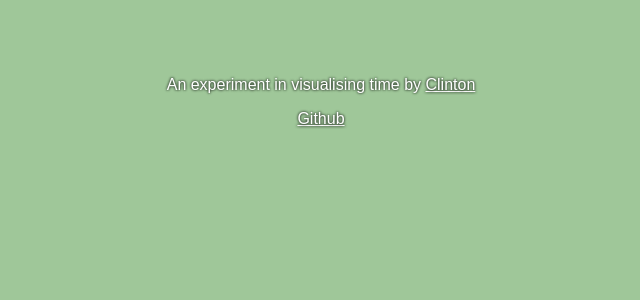
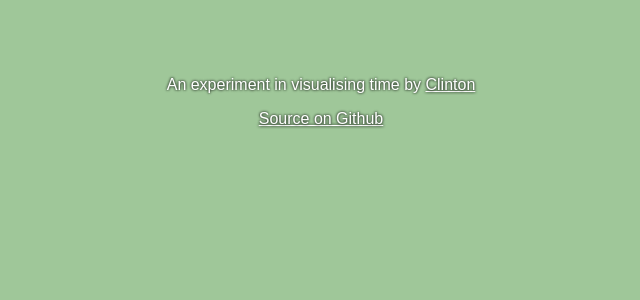
Before and after one commit to clinton3141/hexclock, a PHP site: page / in a window 1280 px wide. Shown: the part 481-781 px from the top of the page, without its empty margins (319-959 px from the left). Run offline with PHP 8.4, Linux system fonts and the light colour scheme.

Commit message:
chore: fix GH link

```diff
--- a/index.php
+++ b/index.php
@@ -95,7 +95,7 @@ function hextime ()
 
 
 		<aside>
-			<a href="http://github.com/iblamefish/hexclock">Github</a>
+			<a href="http://github.com/clinton3141/hexclock">Source on Github</a>
 			<script src="ticktock.js"></script>
 		</aside>
 	</body>
```
